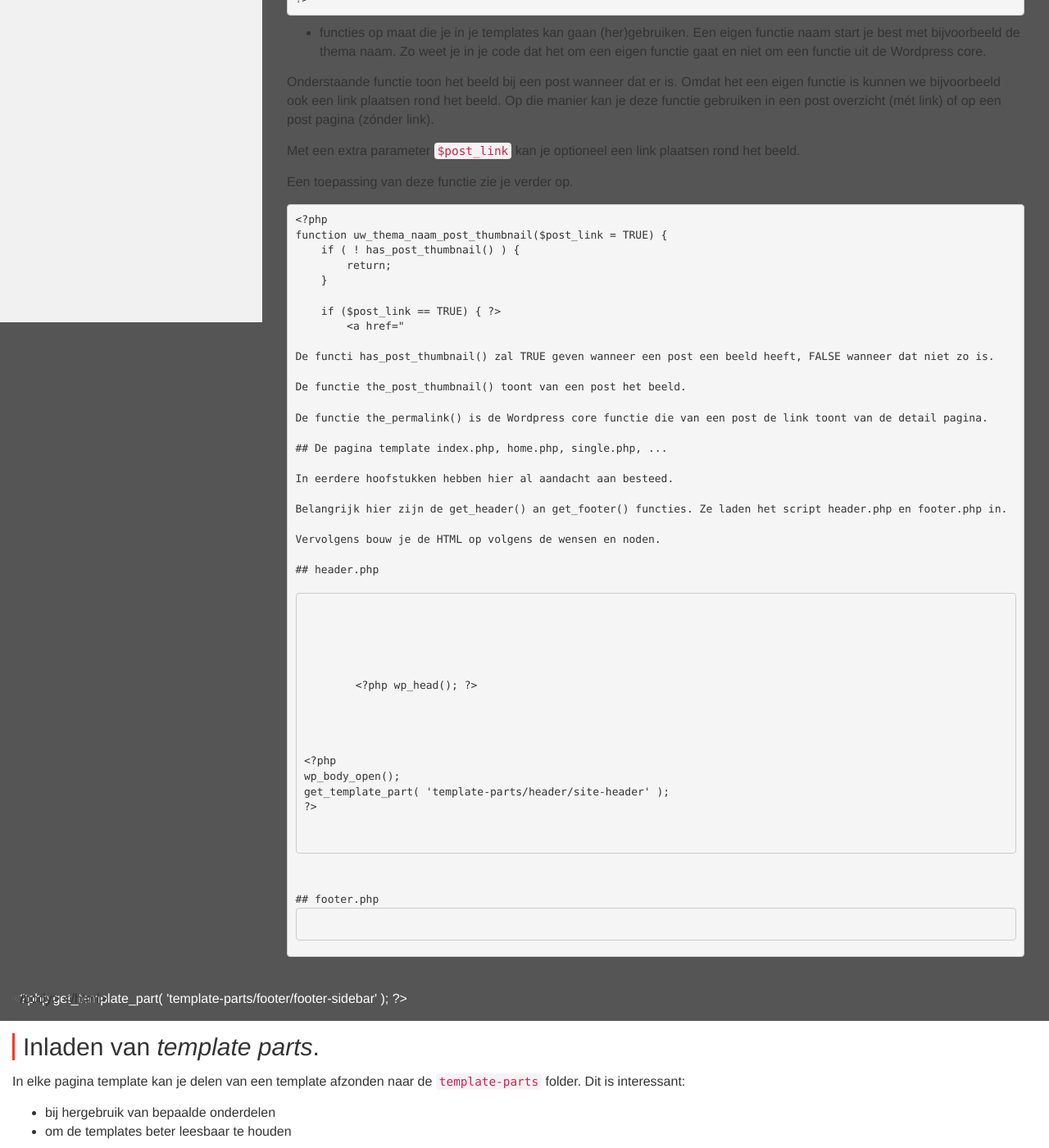
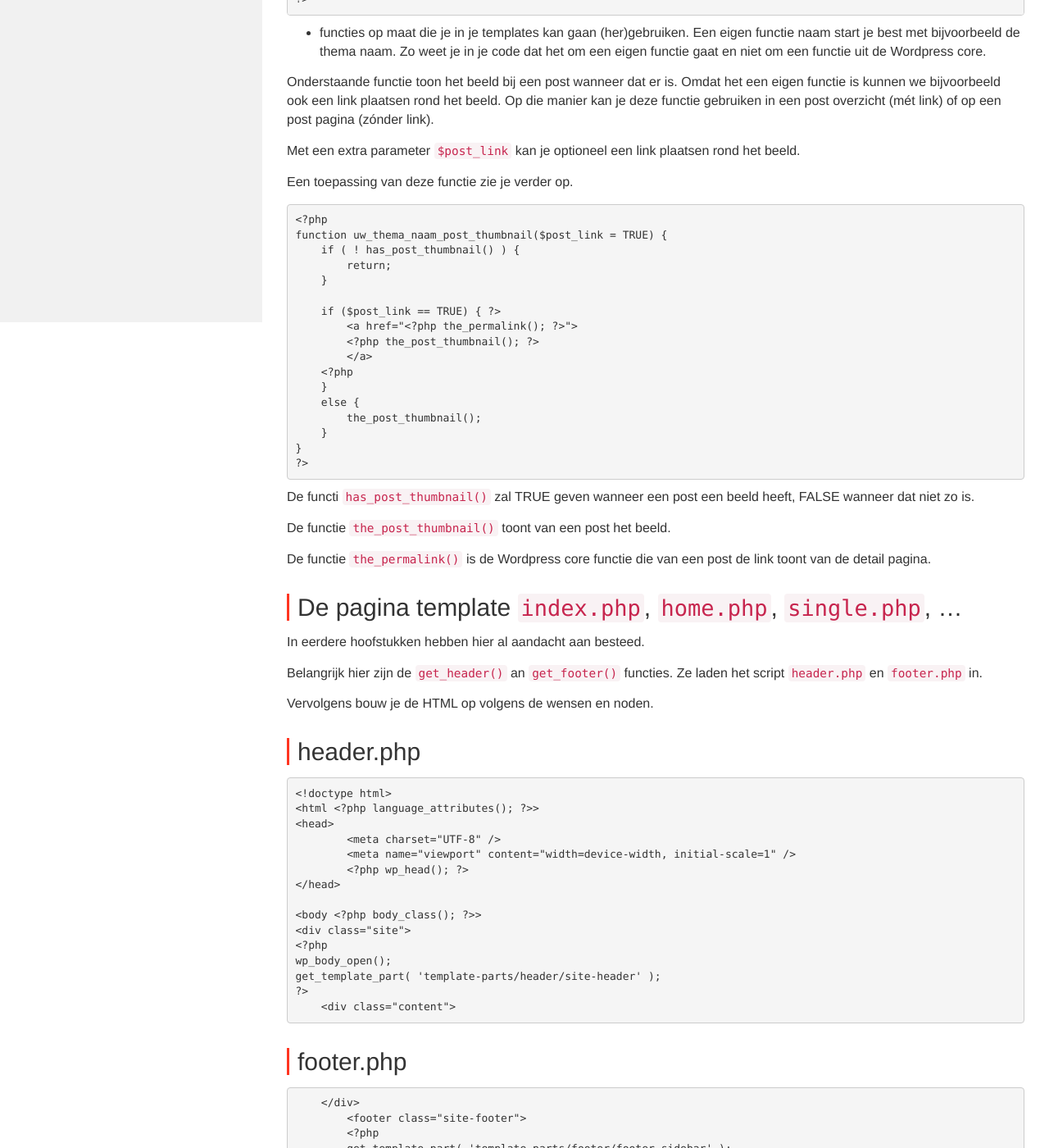
Before and after one commit to Syntra-Brussel/dynamische-webtechnieken, a Jekyll site: the page built from wordpress/thema-van-nul.md, in a window 1280 px wide and 1400 px high, scrolled down 1107 px. Shown: the whole window at 82% size. Built offline with Jekyll 4.4.1, drawn with Linux system fonts in a browser that asks for light colours; nearby versions of some CDN libraries; a script that is not in the unit is left out; some of the changed text lies outside the part shown.

Commit message:
Update thema-van-nul.md

```diff
--- a/wordpress/thema-van-nul.md
+++ b/wordpress/thema-van-nul.md
@@ -101,35 +101,35 @@
 ## header.php
 
 <pre>
-<!doctype html>
-<html &lt;?php language_attributes(); ?&gt;>
-<head>
-	<meta charset="UTF-8" />
-	<meta name="viewport" content="width=device-width, initial-scale=1" />
+&lt;!doctype html&gt;
+&lt;html &lt;?php language_attributes(); ?&gt;&gt;
+&lt;head&gt;
+	&lt;meta charset="UTF-8" /&gt;
+	&lt;meta name="viewport" content="width=device-width, initial-scale=1" /&gt;
 	&lt;?php wp_head(); ?&gt;
-</head>
+&lt;/head&gt;
 
-<body &lt;?php body_class(); ?&gt;>
-<div class="site">
+&lt;body &lt;?php body_class(); ?&gt;>
+&lt;div class="site"&gt;
 &lt;?php
 wp_body_open();
 get_template_part( 'template-parts/header/site-header' );
 ?&gt;
-    <div class="content">
+    &lt;div class="content"&gt;
 </pre>
 
 ## footer.php
 <pre>
-    </div>
-	<footer class="site-footer">
+    &lt;/div>
+	&lt;footer class="site-footer"&gt;
 	&lt;?php
 	get_template_part( 'template-parts/footer/footer-sidebar' );
 	?&gt;
-	</footer>
-</div>
-<?php wp_footer(); ?>
-</body>
-</html>
+	&lt;/footer&gt;
+&lt;/div&gt;
+&lt;?php wp_footer(); ?&gt;
+&lt;/body&gt;
+&lt;/html&gt;
 </pre>
 
 ## Inladen van <em>template parts</em>.
```
